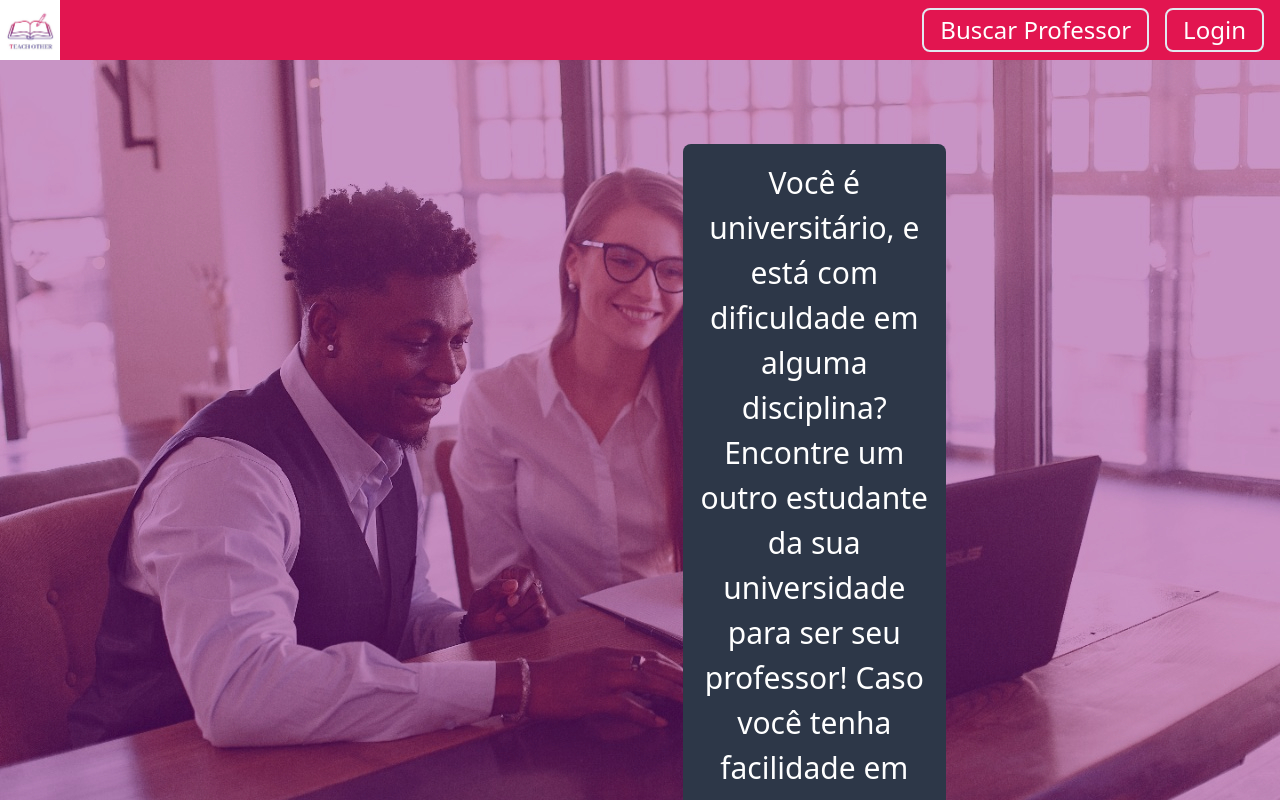
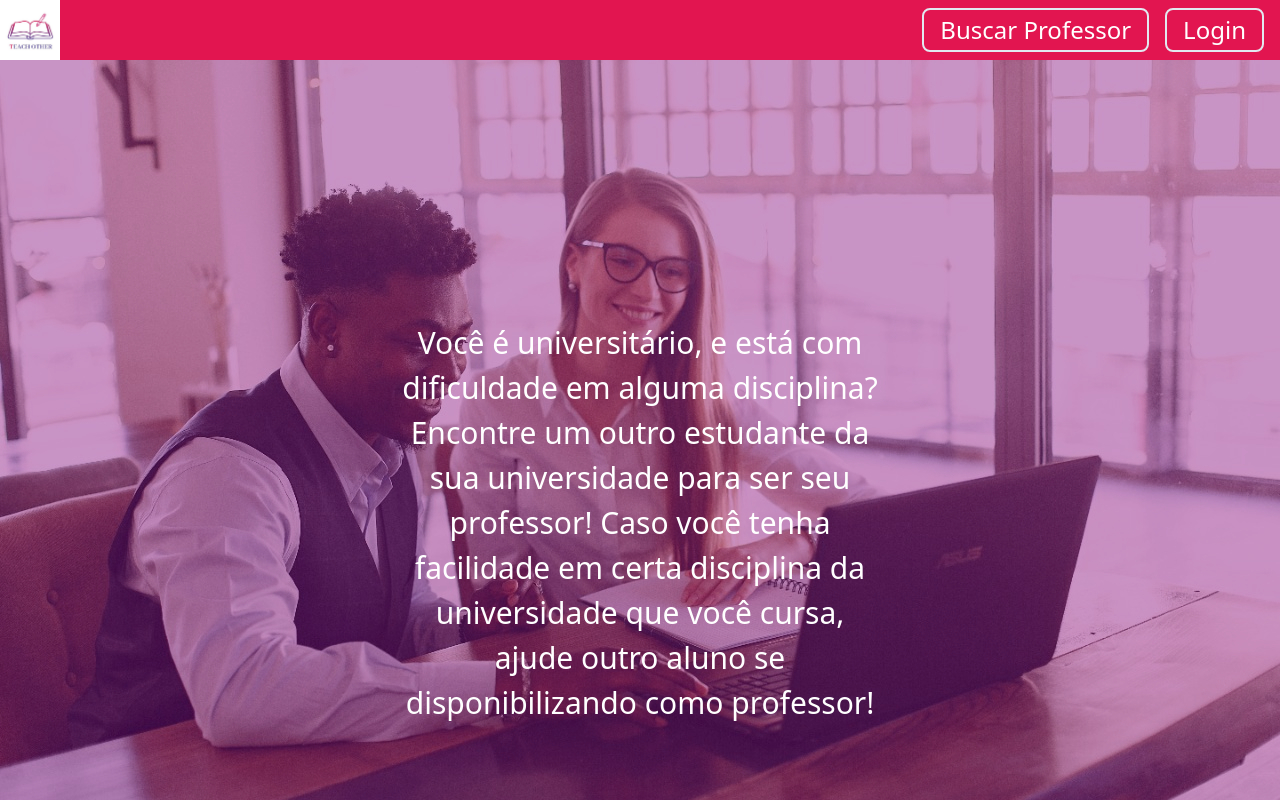
Before and after one commit to danielbergholz/teach-other, a Next.js app: page / in a window 1280 px wide. Shown: the top 800 px of the page. Built offline with nearby package versions, Linux system fonts and the light colour scheme; no server answers.

Commit message:
fix ugly text in the middle

```diff
--- a/pages/index.tsx
+++ b/pages/index.tsx
@@ -9,8 +9,8 @@
     <>
       <div className="text-center bg-home">
         <Nav />
-        <div className="flex flex-row space-x-64 w-1/3 m-auto text-white">
-          <h1 className="text-3xl my-16 bg-gray-800 rounded-lg p-4 ml-64">
+        <div className="flex flex-row space-x-64 w-2/5 m-auto text-white">
+          <h1 className="text-3xl my-56 rounded-lg p-4">
             Você é universitário, e está com dificuldade em alguma disciplina?
             Encontre um outro estudante da sua universidade para ser seu
             professor! Caso você tenha facilidade em certa disciplina da
```
